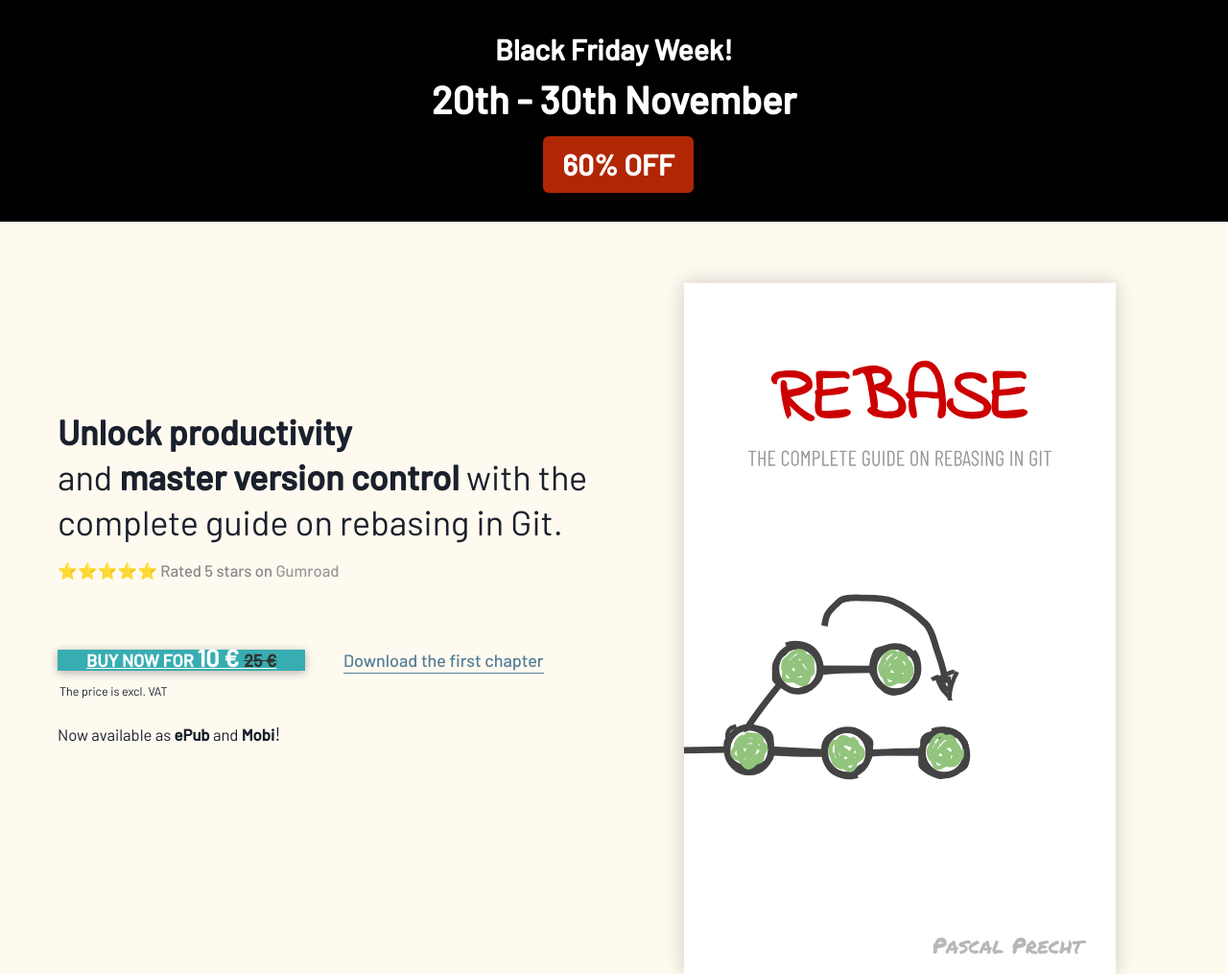
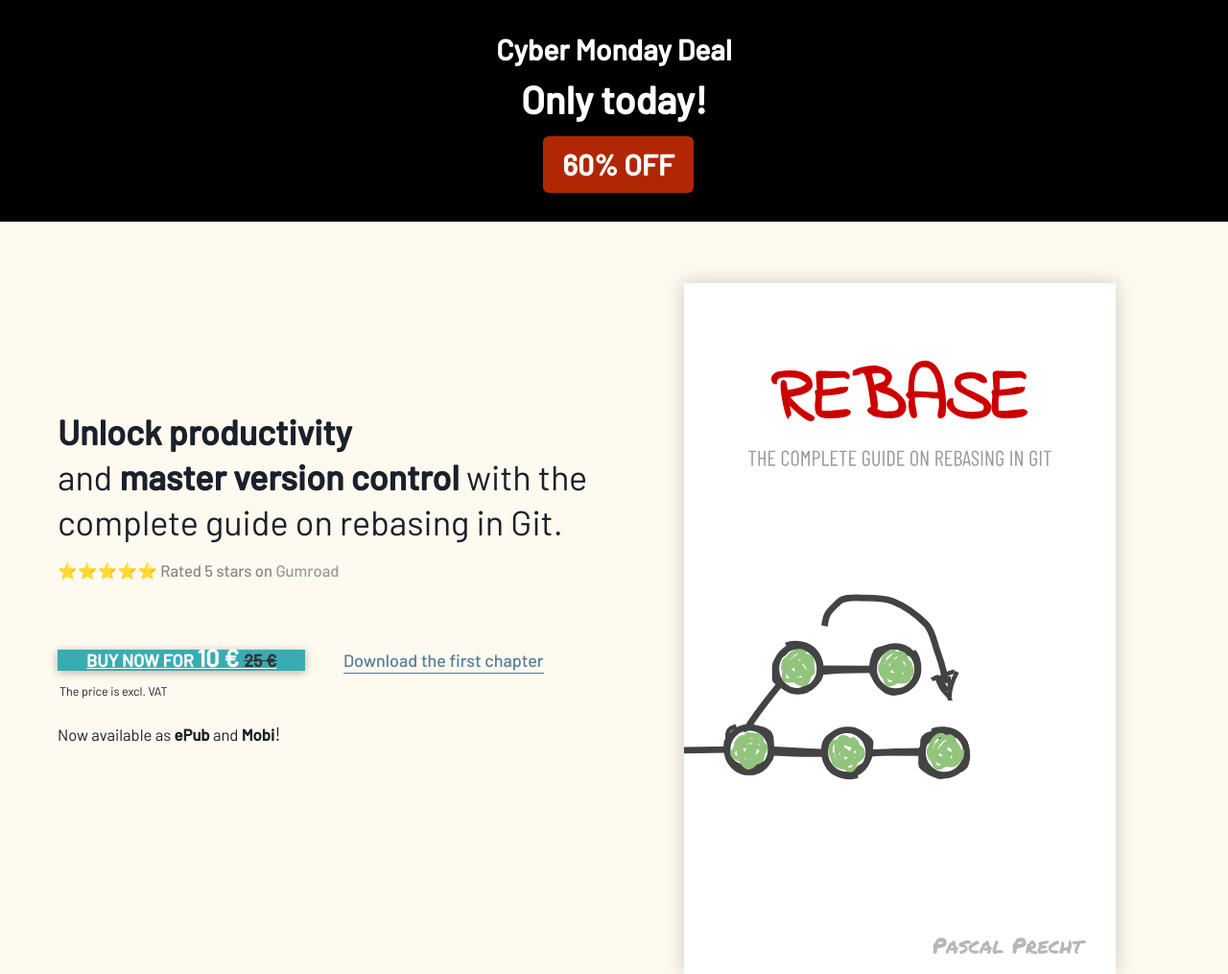
Before and after one commit to rebase-book/rebase-book.github.io, a website: page index.html in a window 1280 px wide. Shown: the top 1015 px of the page at 96% size. Drawn offline with Linux system fonts and the light colour scheme.

Commit message:
Black friday -> Cyber monday

```diff
--- a/index.html
+++ b/index.html
@@ -32,8 +32,8 @@
   </head>
   <body>
     <div style="background-color: black; color: #fff; width: 100%; text-align: center; padding-top: 30px; padding-bottom: 30px;">
-      <h3 style="font-weight: 700; text-transform: none">Black Friday Week! </h3>
-      <p style="font-weight: bold; font-size: 4rem; padding: 0; margin: 0">20th - 30th November</p>
+      <h3 style="font-weight: 700; text-transform: none">Cyber Monday Deal</h3>
+      <p style="font-weight: bold; font-size: 4rem; padding: 0; margin: 0">Only today!</p>
       <p style=" margin: 0; margin-top: 10px; padding-bott: 0;"><span style="background: #B12704; display: inline-block; padding: 8px 20px; margin-left: 0.3em; border-radius: 6px; text-transform: uppercase; font-weight: bold; font-size: 3rem">60% off</span></p>
     </div>
     <main role="main">
@@ -424,7 +424,7 @@
       </section>
       <footer style="padding: 6rem 0 4rem; color: #fff; background: #1a202c;">
         <section class="o-container-large o-center">
-          REBASE is a <a target="blank" href="https://thoughtram.io" title="thoughtram GmbH">thoughtram</a> product</a>
+          REBASE is a product by &copy; Pascal Precht
         </section>
       </footer>
     </main>
```
